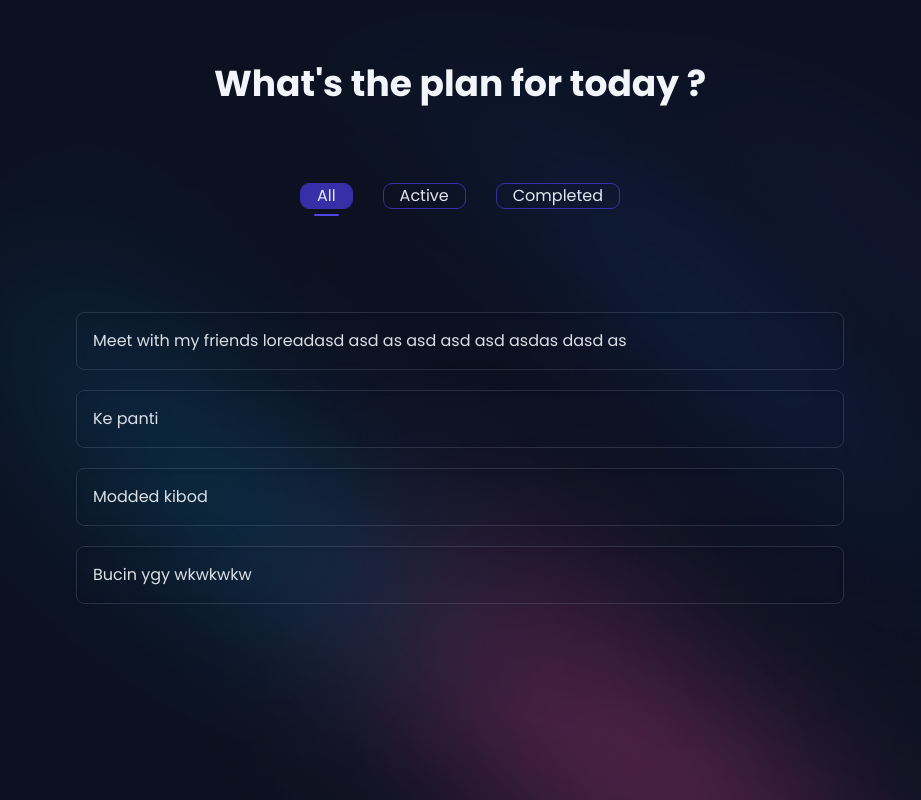
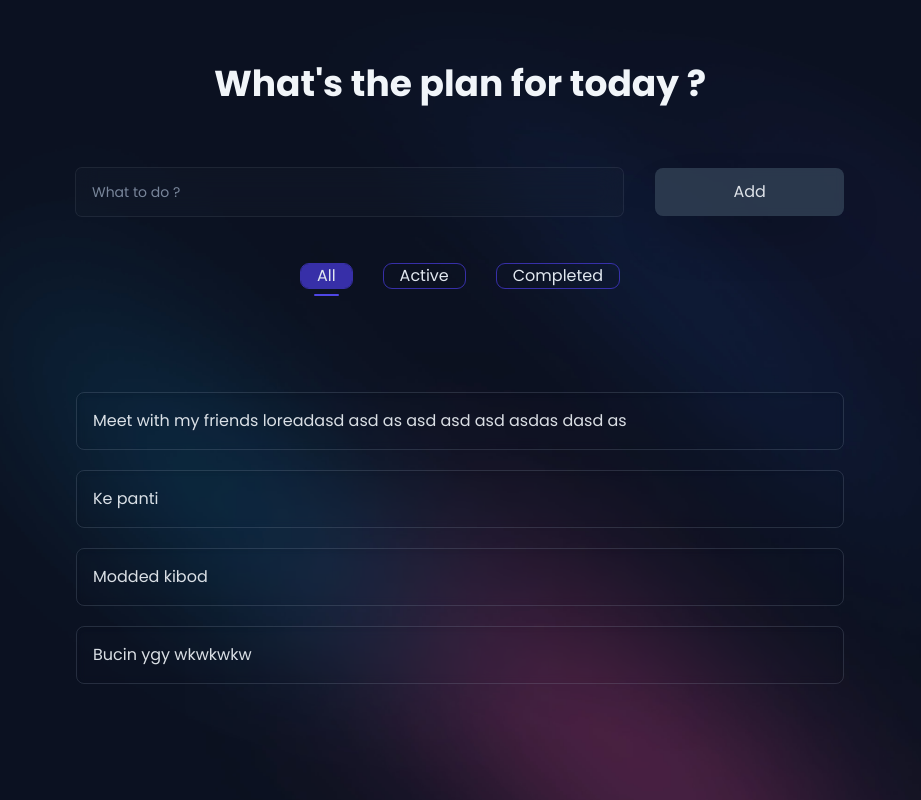
Before and after one commit to ersankarimi/tpa-todolist-app, a React (Vite) app: page / in a window 1280 px wide. Shown: the whole page, without its empty margins (180-1101 px from the left). Built offline with nearby package versions, Linux system fonts and the light colour scheme.

Commit message:
feat: add all children's to this component

```diff
--- a/src/components/FormInputTodo.jsx
+++ b/src/components/FormInputTodo.jsx
@@ -1,3 +1,62 @@
-export default function FormInputTodo({ children }) {
-  return children;
+import { useState } from "react";
+import { useDispatch } from "react-redux";
+import { motion } from "framer-motion";
+
+import { addTodo } from "../features/todo/todoSlice";
+
+export default function FormInputTodo({ inputTodoRef }) {
+  const dispatch = useDispatch();
+  const [newTodoValue, setNewTodoValue] = useState("");
+
+  const handleAddNewTodo = (event) => {
+    event.preventDefault();
+    if (newTodoValue.length < 3) {
+      inputTodoRef.current.classList.add("animate-shaking");
+
+      setTimeout(() => {
+        inputTodoRef.current.classList.remove("animate-shaking");
+      }, 500);
+      return;
+    }
+
+    const payload = {
+      id: Date.now(),
+      isCompleted: false,
+      todo: newTodoValue,
+    };
+
+    dispatch(addTodo(payload));
+    setNewTodoValue("");
+  };
+
+  return (
+    <form
+      className="flex w-full flex-col items-center justify-around gap-8 py-4  md:flex-row"
+      onSubmit={handleAddNewTodo}
+    >
+      <input
+        type="text"
+        ref={inputTodoRef}
+        className="w-full appearance-none rounded-md bg-slate-800/20 py-3 px-4 text-slate-100 ring-1 ring-slate-300/10 backdrop-blur-md placeholder:text-sm placeholder:text-slate-400/80 focus:outline-none focus:ring-1 focus:ring-slate-300/40"
+        name="add-todo"
+        id="add-todo"
+        placeholder="What to do ?"
+        autoComplete="off"
+        value={newTodoValue}
+        onChange={(event) => setNewTodoValue(event.target.value)}
+      />
+      <motion.button
+        type="submit"
+        className="w-1/2 rounded-lg bg-slate-700/80 py-3 px-4 text-slate-100/90 shadow-2xl ring-1 ring-slate-900/10 backdrop-blur-sm hover:ring-slate-300/20 focus:outline-none focus:ring-1 focus:ring-slate-300/40 lg:w-1/3 lg:px-4"
+        whileTap={{
+          scale: 0.925,
+          transition: {
+            duration: 0.15,
+          },
+        }}
+      >
+        Add
+      </motion.button>
+    </form>
+  );
 }
```
